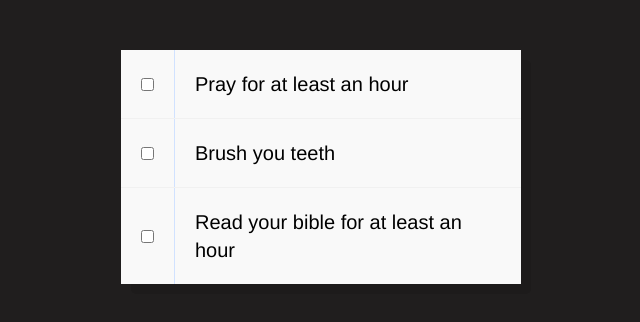
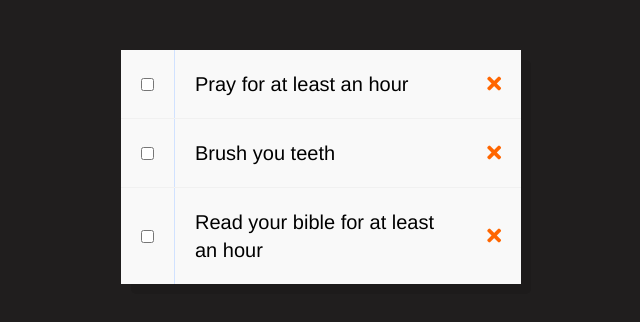
Before and after one commit to DotunAj/todoreact, a React (Create React App) app: page / in a window 1280 px wide. Shown: the top 322 px of the page, without its empty margins (319-959 px from the left). Built offline with nearby package versions, Linux system fonts and the light colour scheme.

Commit message:
Add style and logic for deleting todo from state

```diff
--- a/public/index.html
+++ b/public/index.html
@@ -3,6 +3,7 @@
   <head>
     <meta charset="utf-8" />
     <link rel="shortcut icon" href="%PUBLIC_URL%/favicon.ico" />
+    <link rel="stylesheet" href="https://use.fontawesome.com/releases/v5.7.2/css/all.css" integrity="sha384-fnmOCqbTlWIlj8LyTjo7mOUStjsKC4pOpQbqyi7RrhN7udi9RwhKkMHpvLbHG9Sr" crossorigin="anonymous">
     <meta
       name="viewport"
       content="width=device-width, initial-scale=1, shrink-to-fit=no"
--- a/src/App.css
+++ b/src/App.css
@@ -47,3 +47,17 @@ a {
 input[type="checkbox"] {
   margin:20px;
 }
+
+.todo-button {
+  margin: 20px;
+  background: none;
+  border: none;
+  font-size: 20px;
+  color: #ff6600;
+}
+
+.todo-button i:hover {
+  font-size: 19px;
+  color: #bb4e06;
+  transition: all 0.2s;
+}
--- a/src/App.js
+++ b/src/App.js
@@ -33,10 +33,15 @@ class App extends Component {
     }) });
   }
 
+  // Delete Todo
+  deleteTodo = (id) => {
+    this.setState({ todos: this.state.todos.filter((todo) => !(todo.id === id)) });
+  }
+
   render() {
     return (
       <div className="App">
-        <Todos todos={this.state.todos} toggleComplete={this.toggleComplete}/>
+        <Todos todos={this.state.todos} toggleComplete={this.toggleComplete} deleteTodo={this.deleteTodo}/>
       </div>
     );
   }
--- a/src/component/TodoItem.js
+++ b/src/component/TodoItem.js
@@ -16,6 +16,8 @@ export class TodoItem extends Component {
       <div className="todo-item" style={this.getStyle()}>
         <input type="checkbox" onChange={this.props.toggleComplete.bind(this, id)} />
         <p>{title}</p>
+        {/* TODO: Implement click event to delete todo from todos array */}
+        <button onClick={this.props.deleteTodo.bind(this, id)} className="todo-button"><i className="fas fa-times"></i></button>
       </div>
     )
   }
--- a/src/component/Todos.js
+++ b/src/component/Todos.js
@@ -7,7 +7,7 @@ class Todos extends Component {
     return (
       <div className="todo-container">
         {this.props.todos.map((todo) => (
-          <TodoItem key={todo.id} todo={todo} toggleComplete={this.props.toggleComplete}/>
+          <TodoItem key={todo.id} todo={todo} toggleComplete={this.props.toggleComplete} deleteTodo={this.props.deleteTodo}/>
         ))}
       </div>
     );
```
